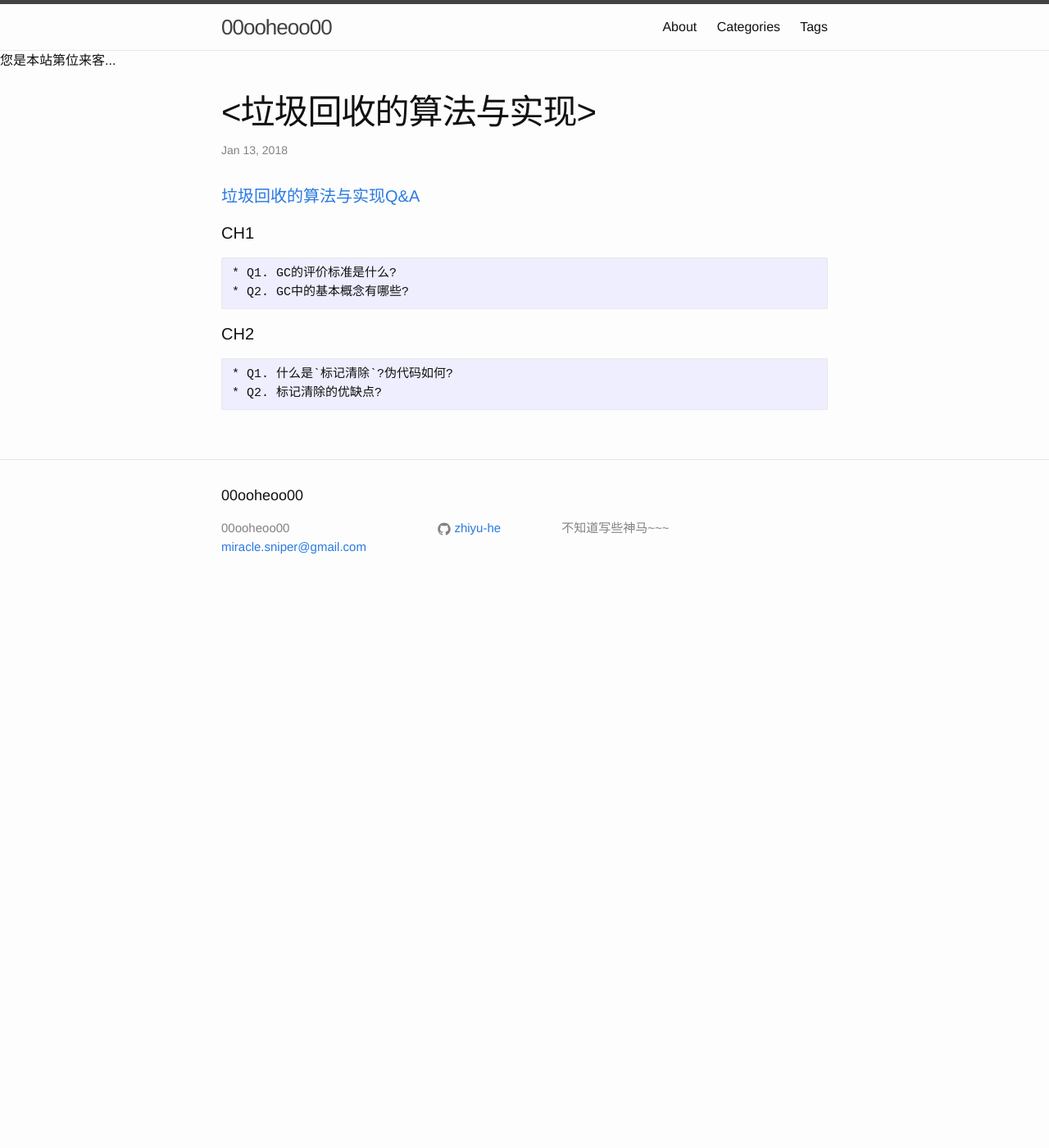
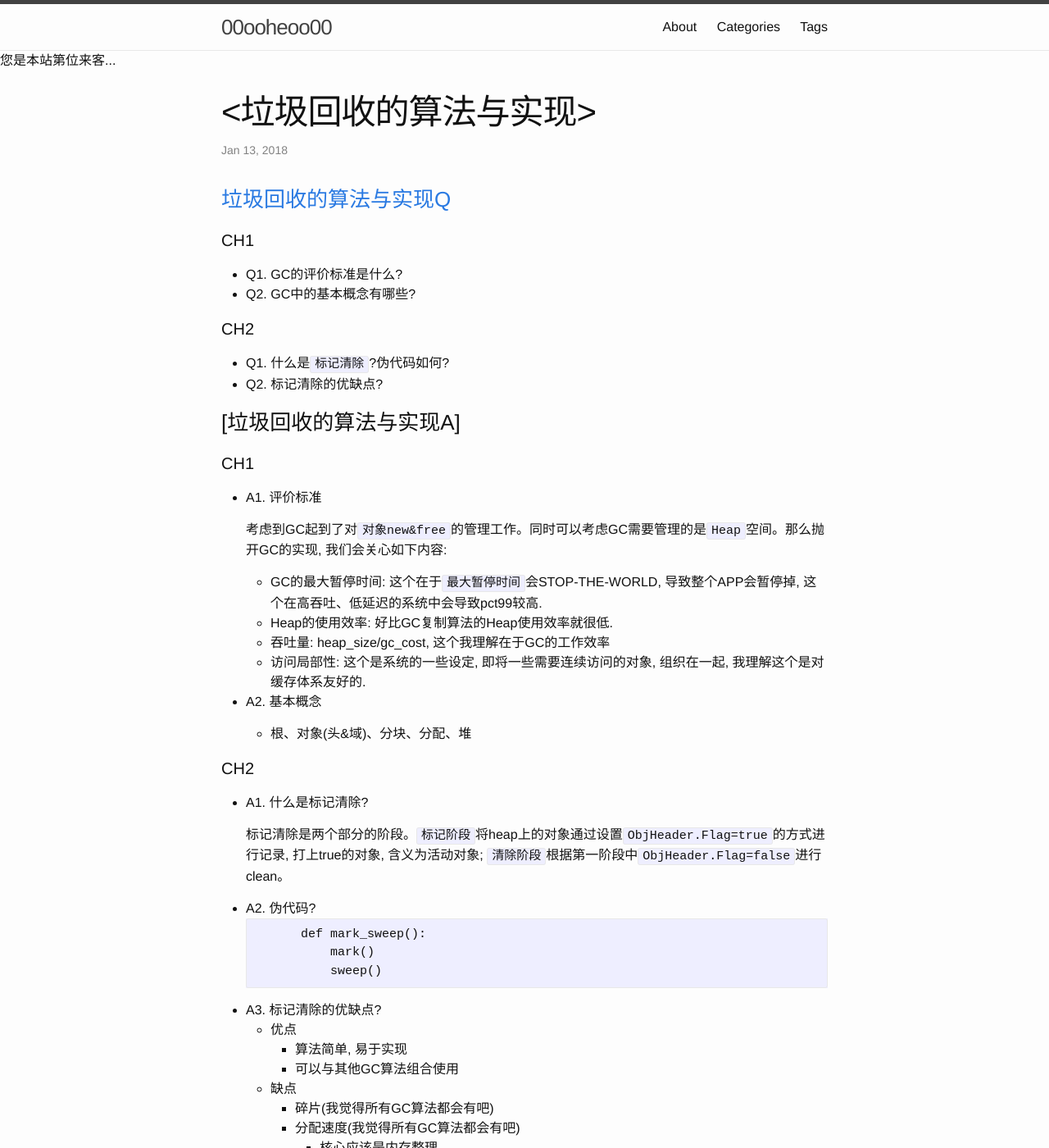
Before and after one commit to zhiyu-he/blog, a Jekyll site: the page built from _posts/2018-01-14-gc.md, in a window 1280 px wide and 1400 px high. Shown: the whole window at 82% size. Built offline with Jekyll 4.4.1, drawn with Linux system fonts in a browser that asks for light colours; comment, search, counter and statistics services are not loaded; some of the changed text lies outside the part shown.

Commit message:
MOD: updat Q&A
Change-Id: I24ad95818398fa60a26745fbf9cce124e6ea2b4b

````diff
--- a/_posts/2018-01-14-gc.md
+++ b/_posts/2018-01-14-gc.md
@@ -7,13 +7,64 @@ categories: [计算机, GC]
 ---
 
 
-#### [垃圾回收的算法与实现Q&A](https://book.douban.com/subject/26821357/)
+### [垃圾回收的算法与实现Q](https://book.douban.com/subject/26821357/)
 
 
 #### CH1
-    * Q1. GC的评价标准是什么?
-    * Q2. GC中的基本概念有哪些?
+
+* Q1. GC的评价标准是什么?
+* Q2. GC中的基本概念有哪些?
 
 #### CH2
-    * Q1. 什么是`标记清除`?伪代码如何?
-    * Q2. 标记清除的优缺点?
+
+* Q1. 什么是`标记清除`?伪代码如何?
+* Q2. 标记清除的优缺点?
+
+
+
+
+
+### [垃圾回收的算法与实现A]
+
+#### CH1
+
+* A1. 评价标准
+
+    考虑到GC起到了对`对象new&free`的管理工作。同时可以考虑GC需要管理的是`Heap`空间。那么抛开GC的实现, 我们会关心如下内容:
+
+    * GC的最大暂停时间: 这个在于`最大暂停时间`会STOP-THE-WORLD, 导致整个APP会暂停掉, 这个在高吞吐、低延迟的系统中会导致pct99较高.
+    * Heap的使用效率: 好比GC复制算法的Heap使用效率就很低.
+    * 吞吐量: heap_size/gc_cost, 这个我理解在于GC的工作效率
+    * 访问局部性: 这个是系统的一些设定, 即将一些需要连续访问的对象, 组织在一起, 我理解这个是对缓存体系友好的.
+
+* A2. 基本概念
+    * 根、对象(头&域)、分块、分配、堆
+
+
+#### CH2
+
+* A1. 什么是标记清除?
+
+    标记清除是两个部分的阶段。`标记阶段`将heap上的对象通过设置`ObjHeader.Flag=true`的方式进行记录, 打上true的对象, 含义为活动对象; `清除阶段`根据第一阶段中`ObjHeader.Flag=false`进行clean。
+
+* A2. 伪代码?
+	```
+		def mark_sweep():
+			mark()
+			sweep()
+	```
+
+* A3. 标记清除的优缺点?
+	* 优点
+		* 算法简单, 易于实现
+		* 可以与其他GC算法组合使用
+	* 缺点
+		* 碎片(我觉得所有GC算法都会有吧)
+		* 分配速度(我觉得所有GC算法都会有吧)
+		    * 核心应该是内存整理
+		    * 多个空闲链表
+		* 与fork, 写时复制(copy-on-write)不兼容
+		    * 使用位图
+* A4. 延迟清除一定可以提升效率么?
+
+    不一定. 第一次Mark之后, 分为两个部分. 此时如果在可用部分进行了lazy_sweep, 则耗时会更长.
````
